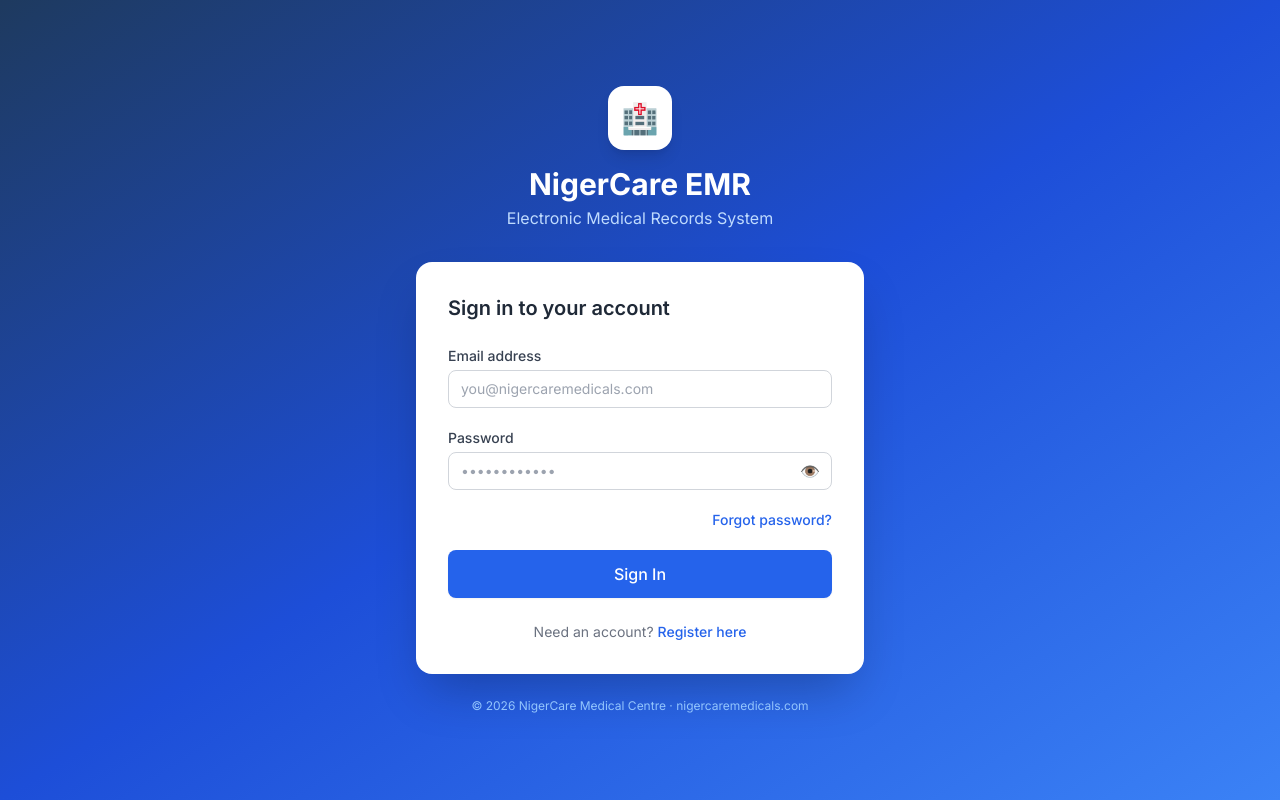
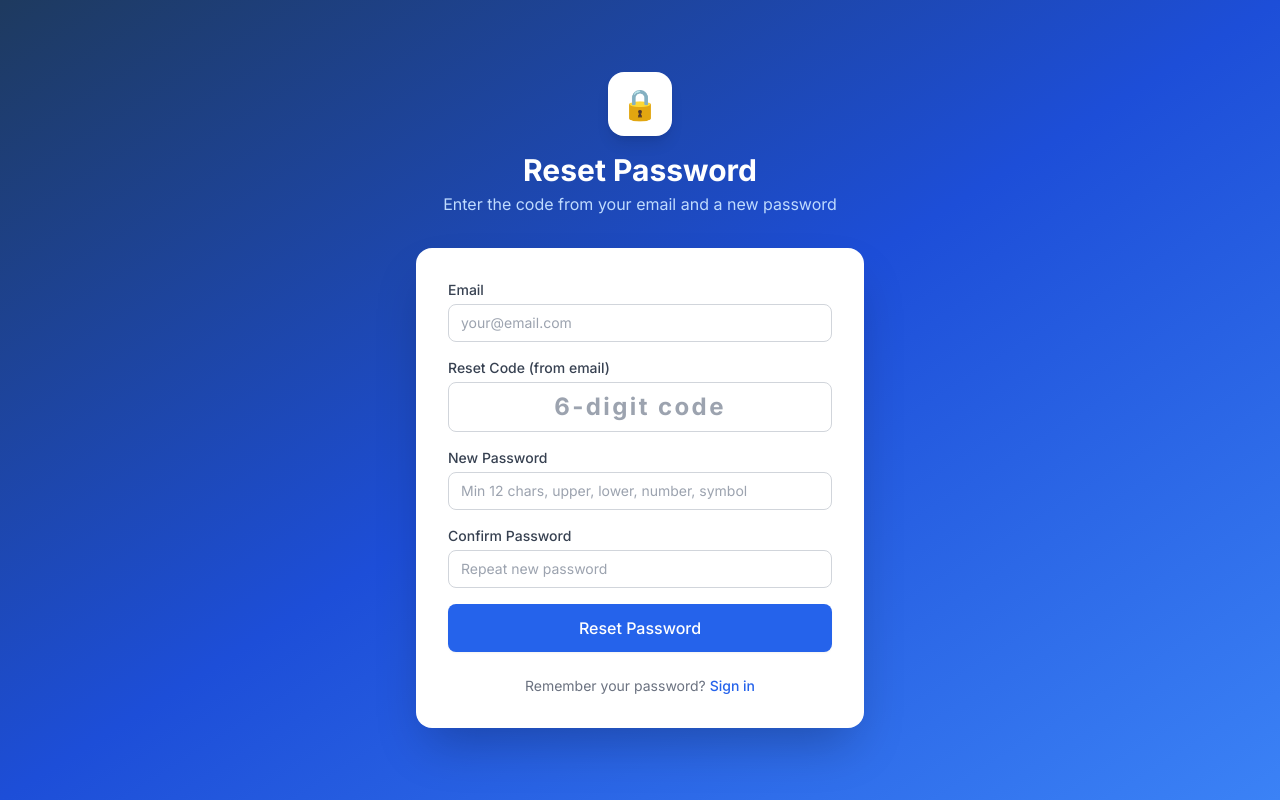
Before and after one commit to christopherchidera200-lab/nigercareemr, a React (Vite) app in the folder frontend/: page /reset-password in a window 1280 px wide. Before the commit this address led to /login. Built offline with nearby package versions, Linux system fonts and the light colour scheme; no server answers.

Commit message:
feat: add forgot password and reset password pages

```diff
--- a/frontend/src/App.tsx
+++ b/frontend/src/App.tsx
@@ -4,7 +4,9 @@ import { useAuth } from './hooks/useAuth';
 // Auth pages
 import LoginPage    from './pages/LoginPage';
 import RegisterPage from './pages/RegisterPage';
-import ConfirmPage  from './pages/ConfirmPage';
+import ConfirmPage        from './pages/ConfirmPage';
+import ForgotPasswordPage from './pages/ForgotPasswordPage';
+import ResetPasswordPage  from './pages/ResetPasswordPage';
 
 // Portal pages
 import AdminDashboard   from './pages/admin/AdminDashboard';
@@ -45,7 +47,9 @@ export default function App() {
       {/* Public */}
       <Route path="/login"    element={<LoginPage />} />
       <Route path="/register" element={<RegisterPage />} />
-      <Route path="/confirm"  element={<ConfirmPage />} />
+      <Route path="/confirm"         element={<ConfirmPage />} />
+      <Route path="/forgot-password" element={<ForgotPasswordPage />} />
+      <Route path="/reset-password"  element={<ResetPasswordPage />} />
       <Route path="/"         element={<RoleRouter />} />
 
       {/* Admin portal */}
--- /dev/null
+++ b/frontend/src/pages/ForgotPasswordPage.tsx
@@ -0,0 +1,110 @@
+import { useState, FormEvent } from 'react';
+import { Link, useNavigate } from 'react-router-dom';
+import api from '../utils/api';
+import toast from 'react-hot-toast';
+
+export default function ForgotPasswordPage() {
+  const navigate = useNavigate();
+  const [email, setEmail]     = useState('');
+  const [loading, setLoading] = useState(false);
+  const [sent, setSent]       = useState(false);
+
+  async function handleSubmit(e: FormEvent) {
+    e.preventDefault();
+    if (!email) { toast.error('Enter your email address'); return; }
+    setLoading(true);
+    try {
+      await api.post('/auth/forgot-password', { email: email.trim().toLowerCase() });
+      setSent(true);
+      toast.success('Reset code sent! Check your email.');
+    } catch (err: unknown) {
+      const msg = (err as { response?: { data?: { error?: string } } })
+        ?.response?.data?.error ?? 'Failed to send reset code';
+      toast.error(msg);
+    } finally {
+      setLoading(false);
+    }
+  }
+
+  if (sent) {
+    return (
+      <div className="min-h-screen bg-gradient-to-br from-brand-900 via-brand-700 to-brand-500 flex items-center justify-center p-4">
+        <div className="w-full max-w-md">
+          <div className="bg-white rounded-2xl shadow-2xl p-8 text-center">
+            <div className="text-5xl mb-4">📬</div>
+            <h2 className="text-xl font-bold text-gray-800 mb-2">Check Your Email</h2>
+            <p className="text-gray-500 mb-6">
+              We sent a password reset code to <strong>{email}</strong>.
+              Check your inbox and spam folder.
+            </p>
+            <button
+              onClick={() => navigate('/reset-password', { state: { email } })}
+              className="btn-primary w-full py-3"
+            >
+              Enter Reset Code
+            </button>
+            <p className="text-sm text-gray-400 mt-4">
+              Didn't receive it?{' '}
+              <button onClick={() => setSent(false)} className="text-brand-600 font-medium">
+                Try again
+              </button>
+            </p>
+          </div>
+        </div>
+      </div>
+    );
+  }
+
+  return (
+    <div className="min-h-screen bg-gradient-to-br from-brand-900 via-brand-700 to-brand-500 flex items-center justify-center p-4">
+      <div className="w-full max-w-md">
+        <div className="text-center mb-8">
+          <div className="inline-flex items-center justify-center w-16 h-16 bg-white rounded-2xl shadow-lg mb-4">
+            <span className="text-3xl">🔑</span>
+          </div>
+          <h1 className="text-3xl font-bold text-white">Forgot Password</h1>
+          <p className="text-blue-200 mt-1">We will send a reset code to your email</p>
+        </div>
+
+        <div className="bg-white rounded-2xl shadow-2xl p-8">
+          <form onSubmit={handleSubmit} className="space-y-5">
+            <div>
+              <label className="block text-sm font-medium text-gray-700 mb-1">
+                Email address
+              </label>
+              <input
+                type="email"
+                value={email}
+                onChange={(e) => setEmail(e.target.value)}
+                placeholder="your@email.com"
+                className="input-field"
+                autoComplete="email"
+                required
+              />
+            </div>
+
+            <button
+              type="submit"
+              disabled={loading}
+              className="btn-primary w-full py-3 text-base"
+            >
+              {loading ? (
+                <span className="flex items-center justify-center gap-2">
+                  <span className="w-4 h-4 border-2 border-white border-t-transparent rounded-full animate-spin" />
+                  Sending…
+                </span>
+              ) : 'Send Reset Code'}
+            </button>
+          </form>
+
+          <p className="text-center text-sm text-gray-500 mt-6">
+            Remember your password?{' '}
+            <Link to="/login" className="text-brand-600 font-medium hover:text-brand-700">
+              Sign in
+            </Link>
+          </p>
+        </div>
+      </div>
+    </div>
+  );
+}
--- /dev/null
+++ b/frontend/src/pages/ResetPasswordPage.tsx
@@ -0,0 +1,109 @@
+import { useState, FormEvent } from 'react';
+import { Link, useNavigate, useLocation } from 'react-router-dom';
+import api from '../utils/api';
+import toast from 'react-hot-toast';
+
+export default function ResetPasswordPage() {
+  const navigate = useNavigate();
+  const location = useLocation();
+  const prefilled = (location.state as { email?: string })?.email || '';
+
+  const [form, setForm] = useState({
+    email:       prefilled,
+    code:        '',
+    newPassword: '',
+    confirm:     '',
+  });
+  const [loading, setLoading] = useState(false);
+  const set = (k: string) => (e: React.ChangeEvent<HTMLInputElement>) =>
+    setForm(f => ({ ...f, [k]: e.target.value }));
+
+  async function handleSubmit(e: FormEvent) {
+    e.preventDefault();
+    if (form.newPassword !== form.confirm) {
+      toast.error('Passwords do not match'); return;
+    }
+    if (form.newPassword.length < 12) {
+      toast.error('Password must be at least 12 characters'); return;
+    }
+    setLoading(true);
+    try {
+      await api.post('/auth/confirm-password', {
+        email:       form.email.trim().toLowerCase(),
+        code:        form.code.trim(),
+        newPassword: form.newPassword,
+      });
+      toast.success('Password reset successful! You can now log in.');
+      navigate('/login');
+    } catch (err: unknown) {
+      const msg = (err as { response?: { data?: { error?: string } } })
+        ?.response?.data?.error ?? 'Password reset failed';
+      toast.error(msg);
+    } finally {
+      setLoading(false);
+    }
+  }
+
+  return (
+    <div className="min-h-screen bg-gradient-to-br from-brand-900 via-brand-700 to-brand-500 flex items-center justify-center p-4">
+      <div className="w-full max-w-md">
+        <div className="text-center mb-8">
+          <div className="inline-flex items-center justify-center w-16 h-16 bg-white rounded-2xl shadow-lg mb-4">
+            <span className="text-3xl">🔒</span>
+          </div>
+          <h1 className="text-3xl font-bold text-white">Reset Password</h1>
+          <p className="text-blue-200 mt-1">Enter the code from your email and a new password</p>
+        </div>
+
+        <div className="bg-white rounded-2xl shadow-2xl p-8">
+          <form onSubmit={handleSubmit} className="space-y-4">
+            <div>
+              <label className="block text-sm font-medium text-gray-700 mb-1">Email</label>
+              <input type="email" value={form.email} onChange={set('email')}
+                placeholder="your@email.com" className="input-field" required />
+            </div>
+
+            <div>
+              <label className="block text-sm font-medium text-gray-700 mb-1">
+                Reset Code (from email)
+              </label>
+              <input
+                type="text"
+                value={form.code}
+                onChange={(e) => setForm(f => ({ ...f, code: e.target.value.replace(/\D/g,'').slice(0,6) }))}
+                placeholder="6-digit code"
+                className="input-field text-center text-2xl font-bold tracking-widest"
+                maxLength={6}
+                required
+              />
+            </div>
+
+            <div>
+              <label className="block text-sm font-medium text-gray-700 mb-1">New Password</label>
+              <input type="password" value={form.newPassword} onChange={set('newPassword')}
+                placeholder="Min 12 chars, upper, lower, number, symbol"
+                className="input-field" required />
+            </div>
+
+            <div>
+              <label className="block text-sm font-medium text-gray-700 mb-1">Confirm Password</label>
+              <input type="password" value={form.confirm} onChange={set('confirm')}
+                placeholder="Repeat new password" className="input-field" required />
+            </div>
+
+            <button type="submit" disabled={loading} className="btn-primary w-full py-3 text-base mt-2">
+              {loading ? 'Resetting…' : 'Reset Password'}
+            </button>
+          </form>
+
+          <p className="text-center text-sm text-gray-500 mt-6">
+            Remember your password?{' '}
+            <Link to="/login" className="text-brand-600 font-medium hover:text-brand-700">
+              Sign in
+            </Link>
+          </p>
+        </div>
+      </div>
+    </div>
+  );
+}
```
